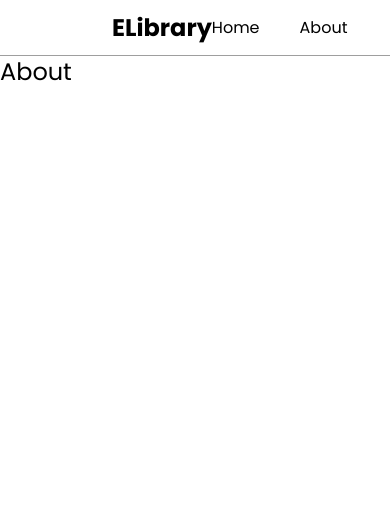
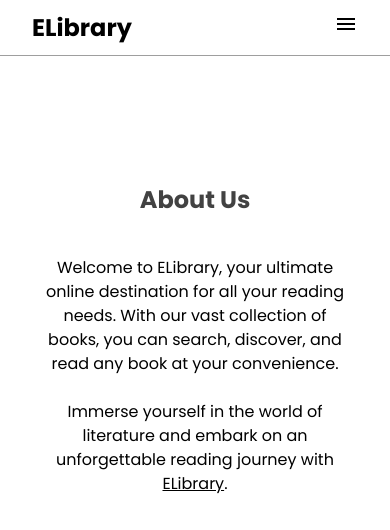
Before and after one commit to bangsikishan/elibrary, a React (Vite) app in the folder frontend/: page /about in a window 390 px wide. Shown: the top 530 px of the page. Built offline with nearby package versions, Linux system fonts and the light colour scheme.

Commit message:
Added styles and responsiveness

```diff
--- a/frontend/index.html
+++ b/frontend/index.html
@@ -4,6 +4,7 @@
     <meta charset="UTF-8" />
     <link rel="icon" type="image/svg+xml" href="/vite.svg" />
     <meta name="viewport" content="width=device-width, initial-scale=1.0" />
+    <link rel="stylesheet" href="https://fonts.googleapis.com/css2?family=Material+Symbols+Outlined:opsz,wght,FILL,GRAD@20..48,100..700,0..1,-50..200" />
     <title>Vite + React</title>
   </head>
   <body>
--- a/frontend/src/components/Form.jsx
+++ b/frontend/src/components/Form.jsx
@@ -11,13 +11,13 @@ const Form = () => {
     }
 
     return (
-        <form action="#" onSubmit={handleSubmit} className="relative flex w-full mx-auto max-w-[24rem]">
+        <form action="#" onSubmit={handleSubmit} className="relative flex w-full mx-auto max-w-[52rem] px-2">
             <Input
                 type="text"
                 label="Search Book"
                 value={book}
                 onChange={e => setBook(e.target.value)}
-                className="pr-20 text-white"
+                className="pr-20"
                 containerProps={{
                     className: "min-w-0",
                 }}
@@ -27,7 +27,7 @@ const Form = () => {
                 size="sm"
                 color={book ? "blue" : "blue-gray"}
                 disabled={!book}
-                className="!absolute right-1 top-1 rounded"
+                className="!absolute right-3 top-1 rounded"
             >
                 Search
             </Button>
--- a/frontend/src/components/NavBar.jsx
+++ b/frontend/src/components/NavBar.jsx
@@ -1,17 +1,31 @@
+import { useState } from 'react';
 import { NavLink } from 'react-router-dom';
 
 const Navbar = () => {
+    const [showNav, setShowNav] = useState(false);
+
     return (
-        <nav className='flex items-center justify-between px-28 h-14 border-b border-gray-500'>
+        <nav className='relative flex items-center justify-between h-14 border-b border-gray-500 px-8 sm:px-16 md:px-28'>
             <div>
                 <h1 className='text-2xl font-bold'><NavLink to="/">ELibrary</NavLink></h1>
             </div>
-            <div>
+            <div className='block sm:hidden'>
+                <span className="material-symbols-outlined" onClick={() => setShowNav(!showNav)}>menu</span>
+            </div>
+            <div className='hidden sm:block'>
                 <ul className='flex space-x-10'>
                     <li className='hover:underline'><NavLink to="/">Home</NavLink></li>
                     <li className='hover:underline'><NavLink to="/about">About</NavLink></li>
                 </ul>
             </div>
+            {showNav ? (
+                <div className='absolute top-[56px] left-0 w-full z-10 bg-[#EFEFEF] sm:hidden'>
+                    <ul className='flex flex-col items-center space-y-6 py-4'>
+                        <li className='hover:underline'><NavLink to="/">Home</NavLink></li>
+                        <li className='hover:underline'><NavLink to="/about">About</NavLink></li>
+                    </ul>
+                </div>
+            ) : <></>}
         </nav>
     );
 }
--- a/frontend/src/pages/About.jsx
+++ b/frontend/src/pages/About.jsx
@@ -1,7 +1,19 @@
+import { NavLink } from 'react-router-dom';
+
 const About = () => {
     return (
-        <div>
-            <h1 className="text-2xl">About</h1>
+        <div className="py-32">
+            <h1 className="font-bold text-center text-gray-800 mb-10 text-2xl sm:text-3xl">About Us</h1>
+            <div className="mx-10 text-center sm:mx-28 md:mx-52 md:text-left">
+                <p>
+                    Welcome to ELibrary, your ultimate online destination for all your reading needs. With our vast collection of books,
+                    you can search, discover, and read any book at your convenience.
+                </p>
+                <br />
+                <p>
+                    Immerse yourself in the world of literature and embark on an unforgettable reading journey with <NavLink to="/" className="underline">ELibrary</NavLink>.
+                </p>
+            </div>
         </div>
     );
 }
--- a/frontend/src/pages/Home.jsx
+++ b/frontend/src/pages/Home.jsx
@@ -1,7 +1,10 @@
+import Form from "../components/Form";
+
 const Home = () => {
     return (
-        <div>
-            <h1 className="text-3xl">Home</h1>
+        <div className="py-32">
+            <h1 className="font-bold text-center text-gray-800 mb-10 text-2xl sm:text-3xl">Find Your Read</h1>
+            <Form />
         </div>
     );
 }
```
